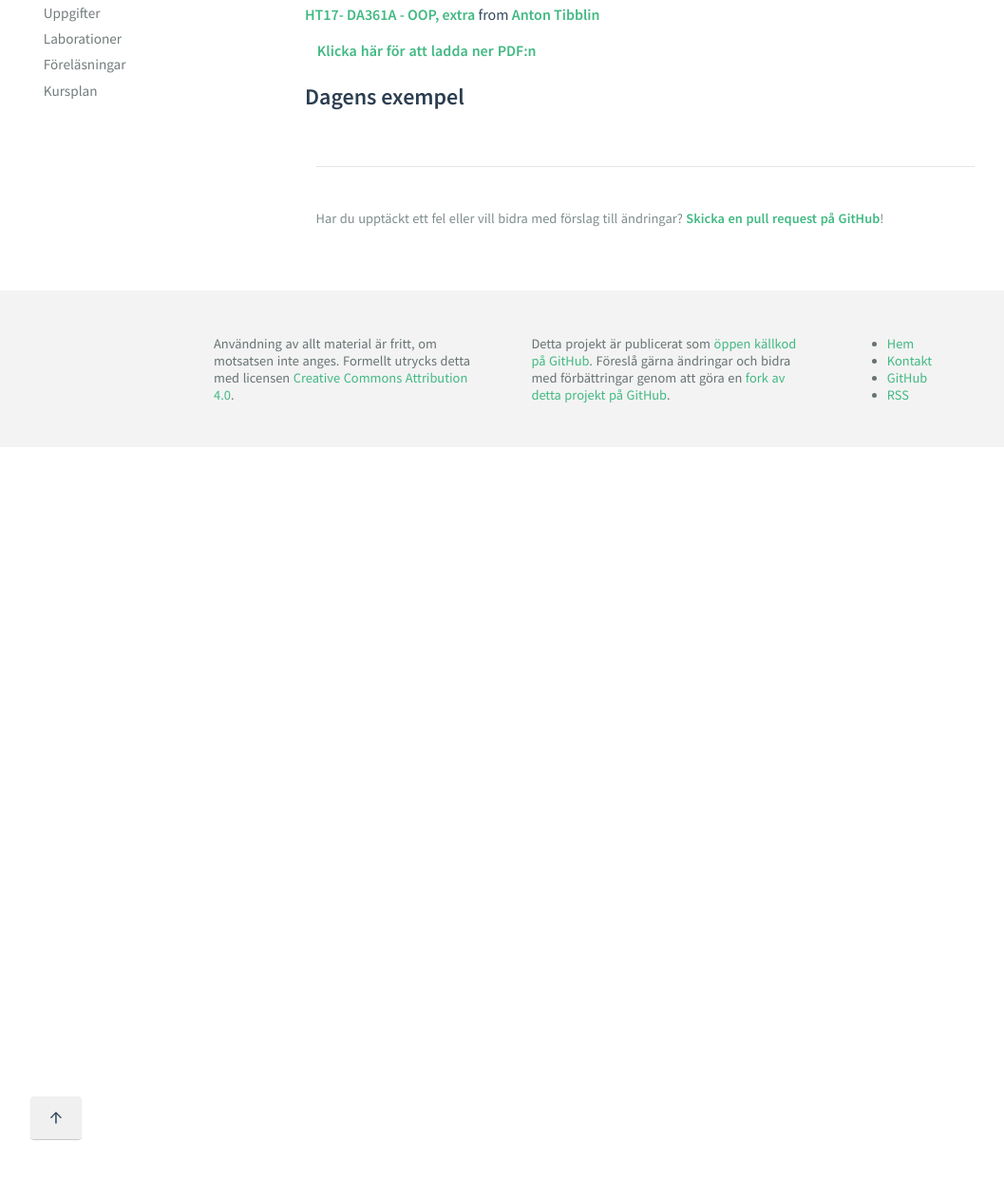
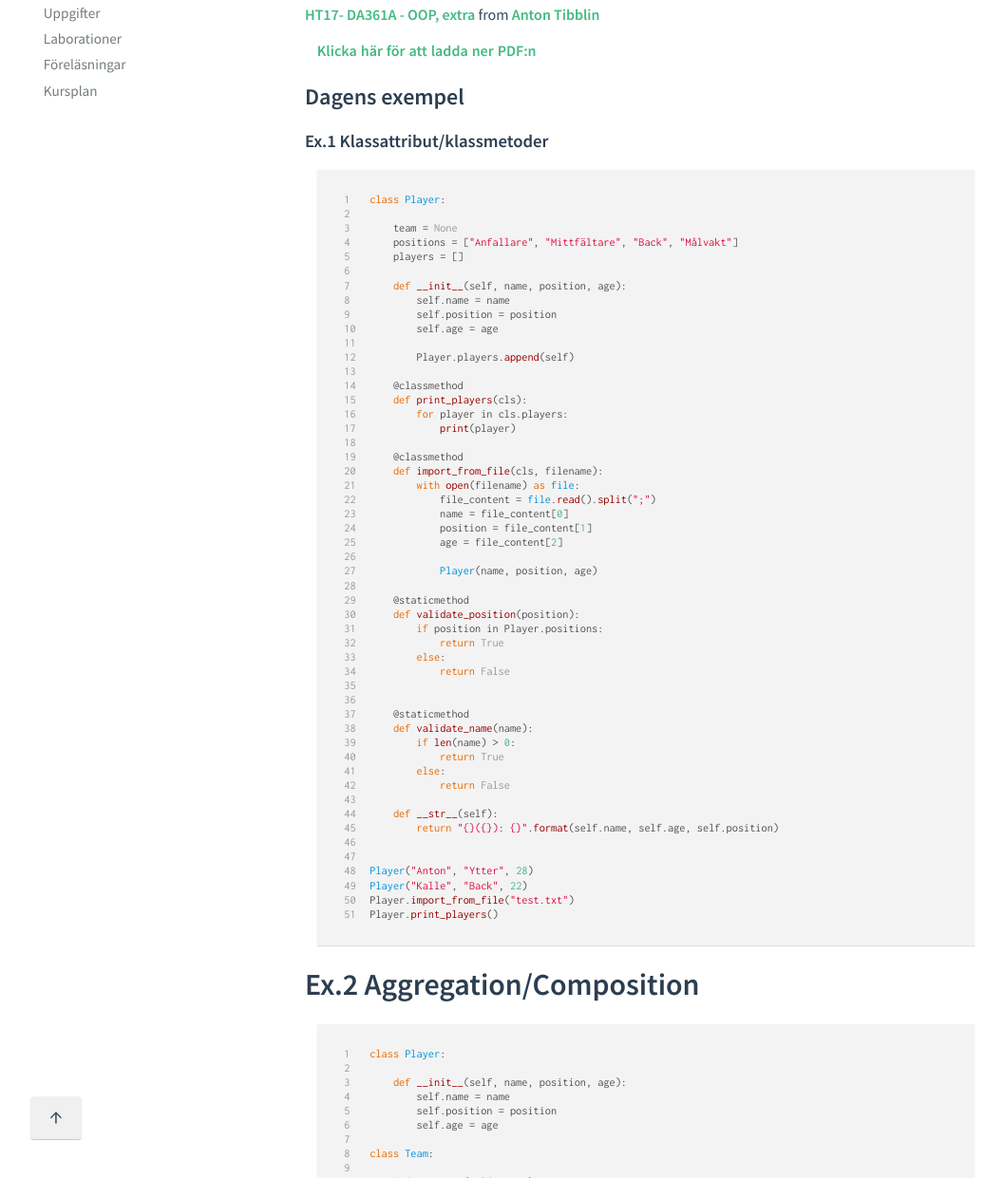
Before and after one commit to stefangeneralao/ia-oop-python, a Jekyll site: the page built from courses/da361a/lectures/F06.md, in a window 1280 px wide and 1400 px high, scrolled down 499 px, cut to the strip 159-1400 px from the top of the window. Shown: the whole strip at 95% size, without its empty margins (15-1072 px from the left). Built offline with Jekyll 4.4.1, drawn with Linux system fonts in a browser that asks for light colours; some of the changed text lies outside the part shown.

Commit message:
Added todays examples

```diff
--- a/courses/da361a/lectures/F06.md
+++ b/courses/da361a/lectures/F06.md
@@ -11,3 +11,104 @@ code: da361a
 [Klicka här för att ladda ner PDF:n](/assets/pdf/Extra-WS.pdf)
 
 ## Dagens exempel
+
+### Ex.1 Klassattribut/klassmetoder
+
+{% highlight python linenos %}
+class Player:
+
+    team = None
+    positions = ["Anfallare", "Mittfältare", "Back", "Målvakt"]
+    players = []
+
+    def __init__(self, name, position, age):
+        self.name = name
+        self.position = position
+        self.age = age
+
+        Player.players.append(self)
+
+    @classmethod
+    def print_players(cls):
+        for player in cls.players:
+            print(player)
+
+    @classmethod
+    def import_from_file(cls, filename):
+        with open(filename) as file:
+            file_content = file.read().split(";")
+            name = file_content[0]
+            position = file_content[1]
+            age = file_content[2]
+
+            Player(name, position, age)
+
+    @staticmethod
+    def validate_position(position):
+        if position in Player.positions:
+            return True
+        else:
+            return False
+
+
+    @staticmethod
+    def validate_name(name):
+        if len(name) > 0:
+            return True
+        else:
+            return False
+
+    def __str__(self):
+        return "{}({}): {}".format(self.name, self.age, self.position)
+
+
+Player("Anton", "Ytter", 28)
+Player("Kalle", "Back", 22)
+Player.import_from_file("test.txt")
+Player.print_players()
+{% endhighlight %}
+
+# Ex.2 Aggregation/Composition
+
+{% highlight python linenos %}
+class Player:
+
+    def __init__(self, name, position, age):
+        self.name = name
+        self.position = position
+        self.age = age
+
+class Team:
+
+    def __init__(self, name):
+        self.name = name
+        self.players = []
+
+    def add_player(self, player):
+        self.players.append(player)
+
+
+teams = []
+teams.append(Team("Dream team"))
+print(teams[0].players)
+teams[0].add_player(Player("Anton", "Ytter", 28))
+print(teams[0].players)
+
+teams.pop()
+
+print(teams)
+
+
+'''
+Player("Anton", "Ytter", 28)
+team1 = Team("Dream team")
+print(team1.players)
+team1.players.append(Player.players[0])
+print(team1.players)
+print(Player.players)
+team1.players = []
+print(team1.players)
+print(Player.players)
+'''
+
+{% endhighlight %}
```
